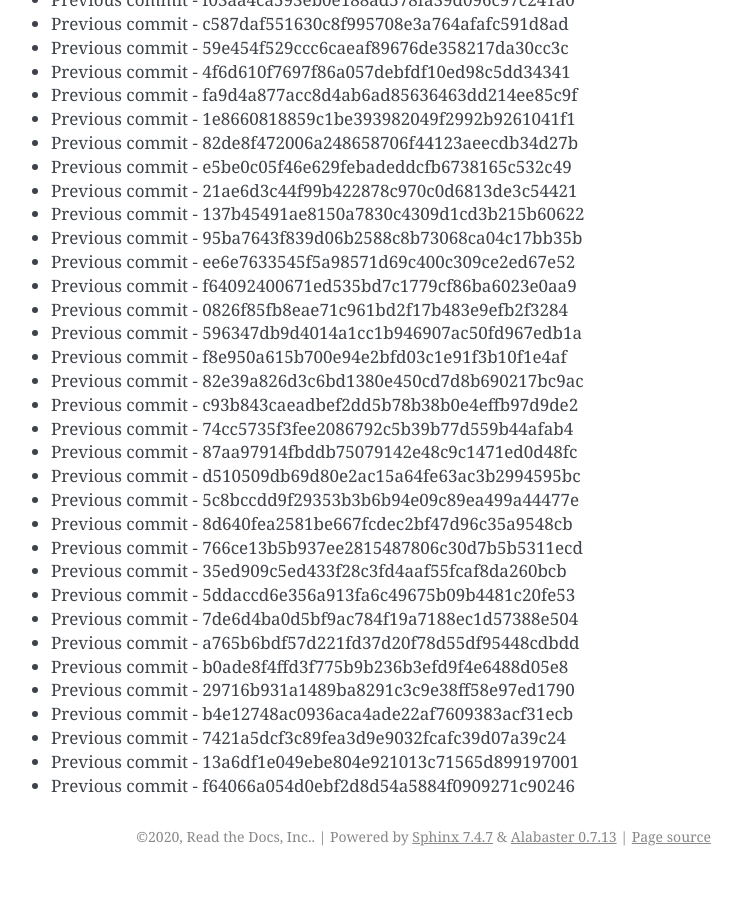
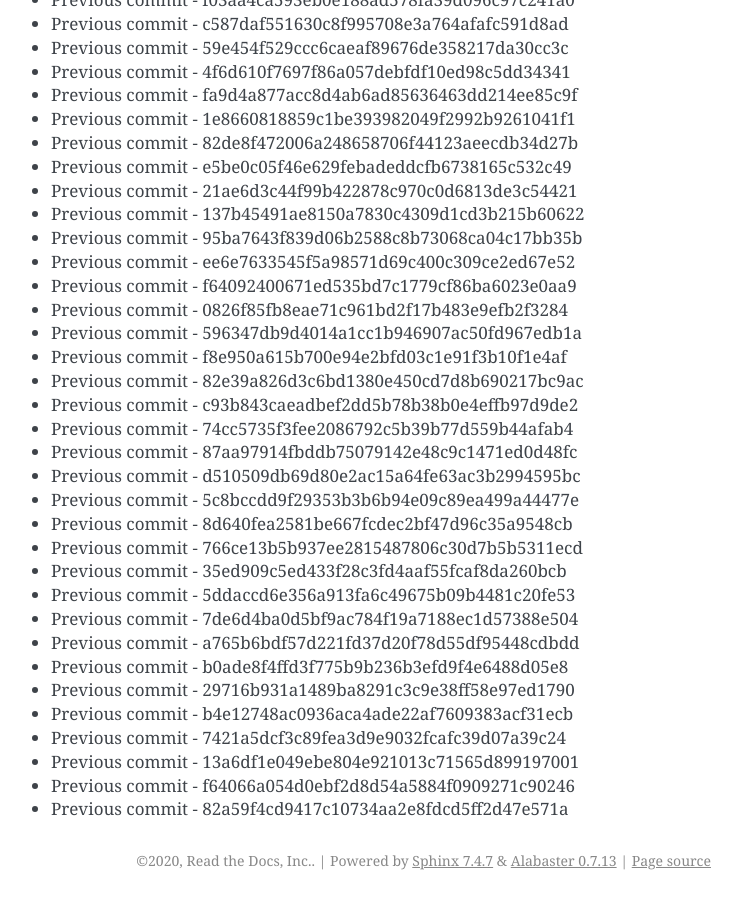
Before and after one commit to readthedocs/rtd-git-stresstest, a Sphinx documentation site: the page built from docs/updates.rst, in a window 1280 px wide and 900 px high, scrolled down 106123 px. Shown: the whole window, without its empty margins (399-1141 px from the left). Built offline with Sphinx 7.4.7, drawn with Linux system fonts in a browser that asks for light colours; before the commit the page ends 106999 px from its top, so only the background shows below that.

Commit message:
Generating commit from previous: 82a59f4cd9417c10734aa2e8fdcd5ff2d47e571a

```diff
--- a/docs/updates.rst
+++ b/docs/updates.rst
@@ -4491,3 +4491,4 @@ It can be tested for any performance characteristics.
 * Previous commit - 7421a5dcf3c89fea3d9e9032fcafc39d07a39c24
 * Previous commit - 13a6df1e049ebe804e921013c71565d899197001
 * Previous commit - f64066a054d0ebf2d8d54a5884f0909271c90246
+* Previous commit - 82a59f4cd9417c10734aa2e8fdcd5ff2d47e571a
```
